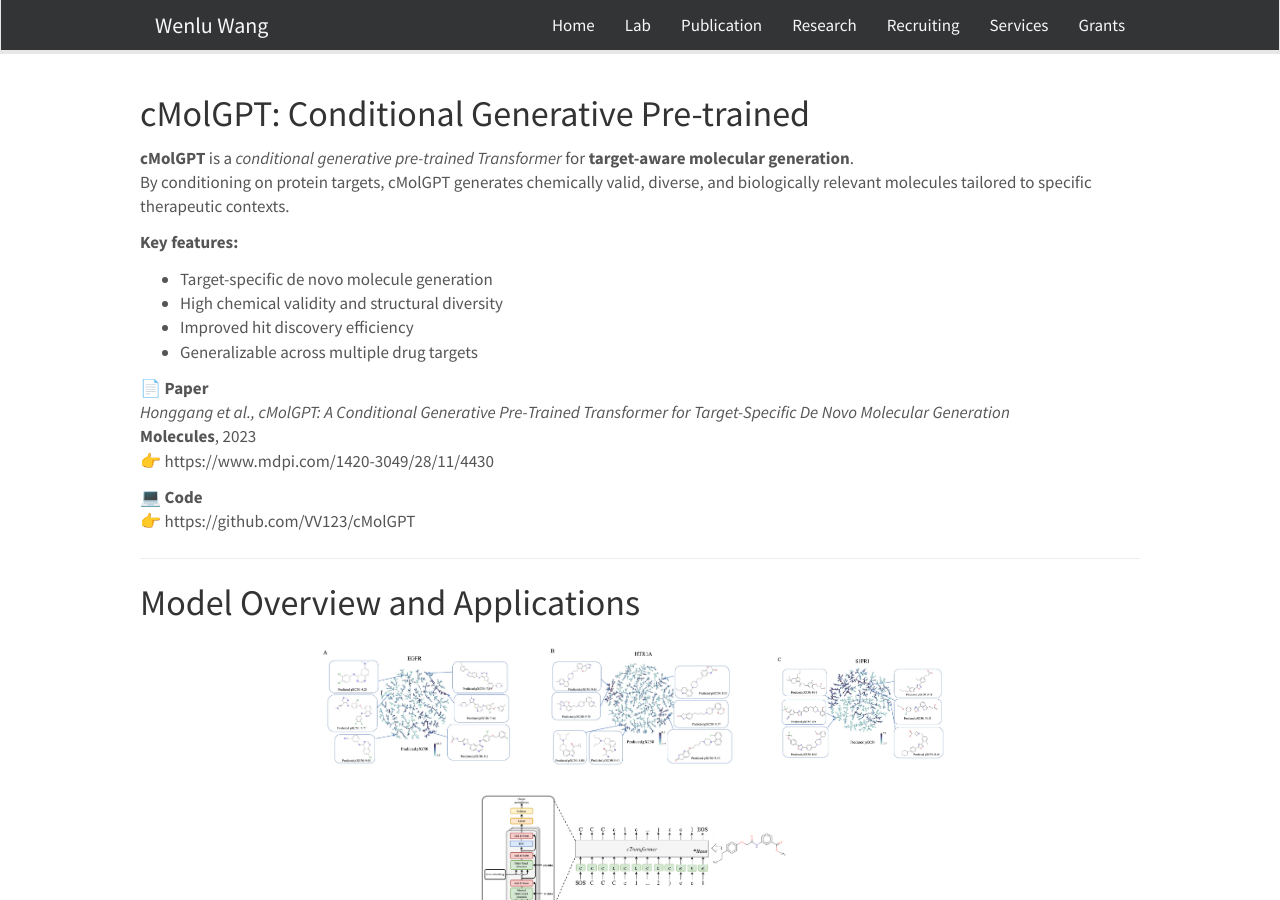
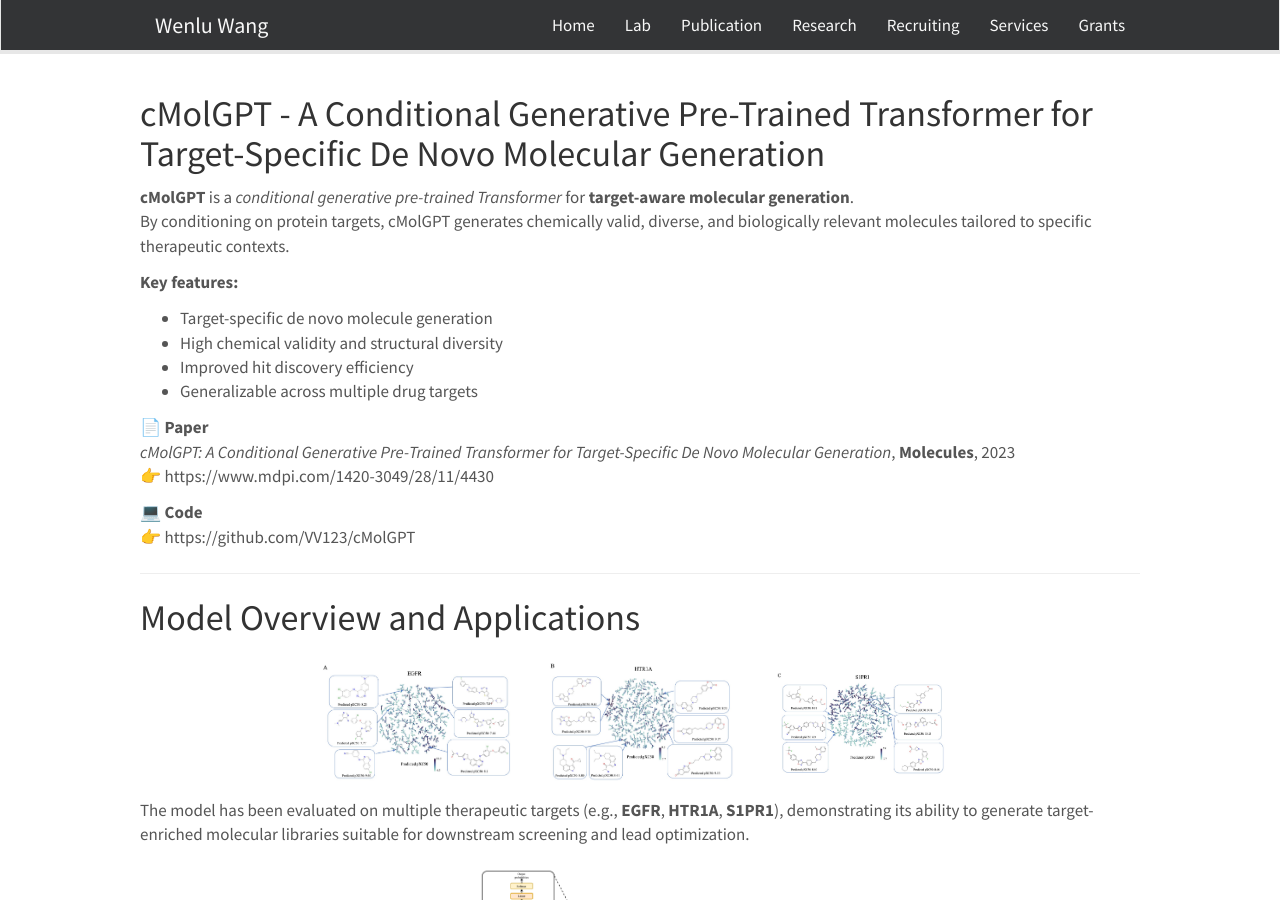
Before and after one commit to WENLU-W/WENLU-W.github.io, a Jekyll site: the page built from docs/_posts/2022-02-01-cmolgpt.md, in a window 1280 px wide and 900 px high. Built offline with Jekyll 4.4.1, drawn with Linux system fonts in a browser that asks for light colours; nearby versions of some CDN libraries.

Commit message:
Update 2022-02-01-cmolgpt.md

```diff
--- a/docs/_posts/2022-02-01-cmolgpt.md
+++ b/docs/_posts/2022-02-01-cmolgpt.md
@@ -5,7 +5,7 @@ date: 2021-09-01
 categories: Project
 ---
 
-## cMolGPT: Conditional Generative Pre-trained
+## cMolGPT - A Conditional Generative Pre-Trained Transformer for Target-Specific De Novo Molecular Generation
 
 
 **cMolGPT** is a *conditional generative pre-trained Transformer* for **target-aware molecular generation**.
@@ -19,8 +19,7 @@ By conditioning on protein targets, cMolGPT generates chemically valid, diverse,
 - Generalizable across multiple drug targets
 
 📄 **Paper**
-*Honggang et al., cMolGPT: A Conditional Generative Pre-Trained Transformer for Target-Specific De Novo Molecular Generation*
-**Molecules**, 2023
+*cMolGPT: A Conditional Generative Pre-Trained Transformer for Target-Specific De Novo Molecular Generation*, **Molecules**, 2023
 👉 https://www.mdpi.com/1420-3049/28/11/4430
 
 💻 **Code**
@@ -38,6 +37,7 @@ By conditioning on protein targets, cMolGPT generates chemically valid, diverse,
 </figure>
 </center>
 
+The model has been evaluated on multiple therapeutic targets (e.g., **EGFR**, **HTR1A**, **S1PR1**), demonstrating its ability to generate target-enriched molecular libraries suitable for downstream screening and lead optimization.
 
 <center>
 <figure>
```
Also changed, not shown: other parts of docs/_posts/2022-02-01-cmolgpt.md (+0 -5 lines).
